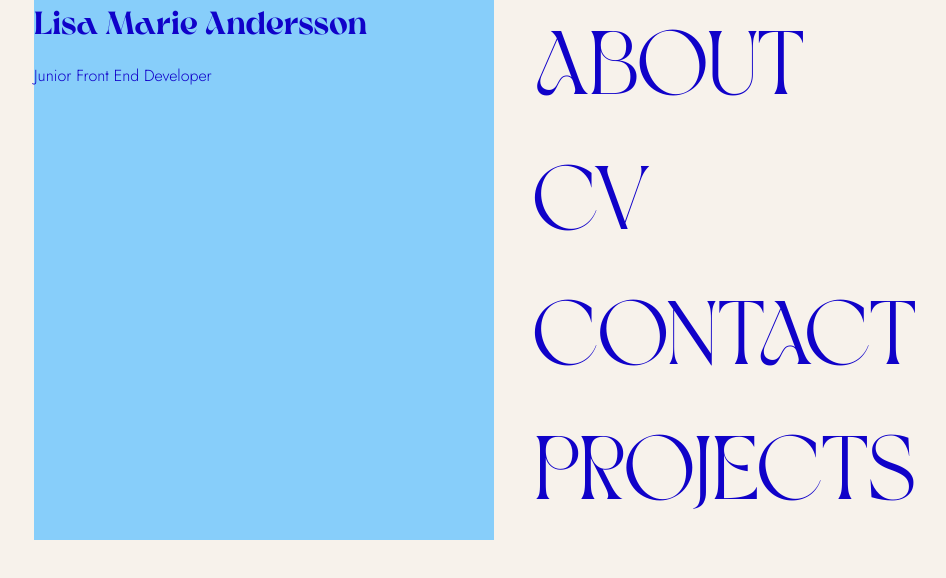
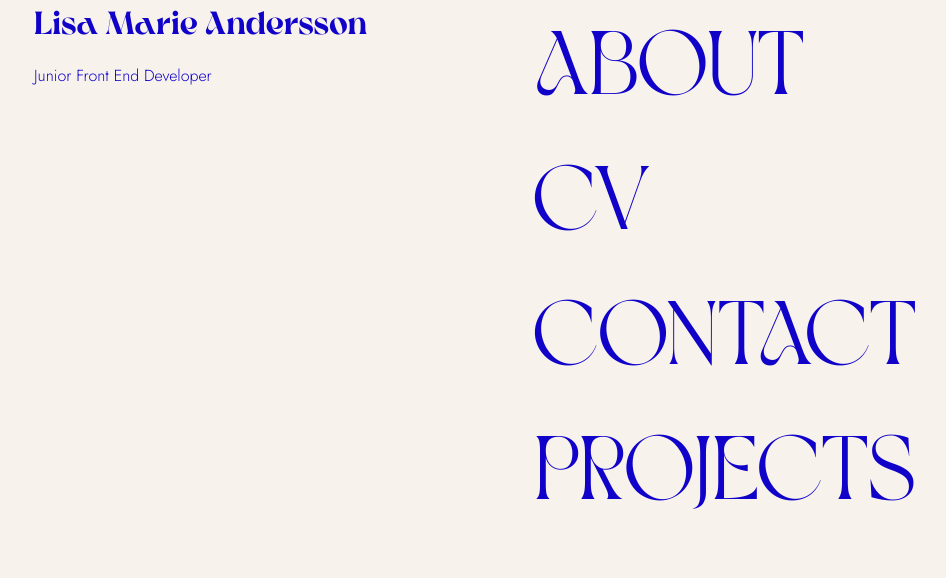
Before and after one commit to lisamarieandersson/showcase-pro, a React (Vite) app: page / in a window 1280 px wide. Shown: the top 578 px of the page, without its empty margins (26-972 px from the left). Built offline with nearby package versions, Linux system fonts and the light colour scheme.

Commit message:
edit css

```diff
--- a/src/components/intro/Intro.scss
+++ b/src/components/intro/Intro.scss
@@ -4,7 +4,6 @@
 
 .intro {
   @include grid-child(1, 5);
-  background-color: lightskyblue;
 
   &__name {
     font-family: 'Crake Bold', serif;
```
